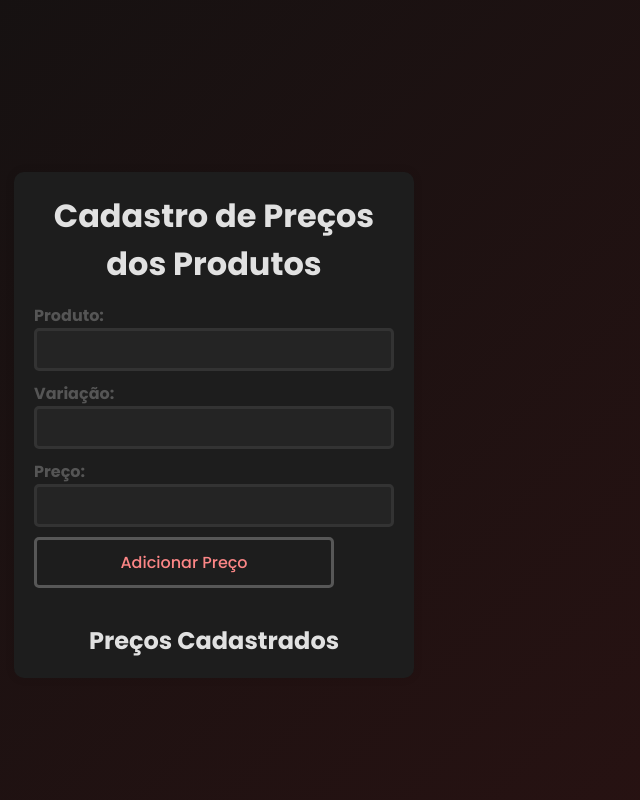
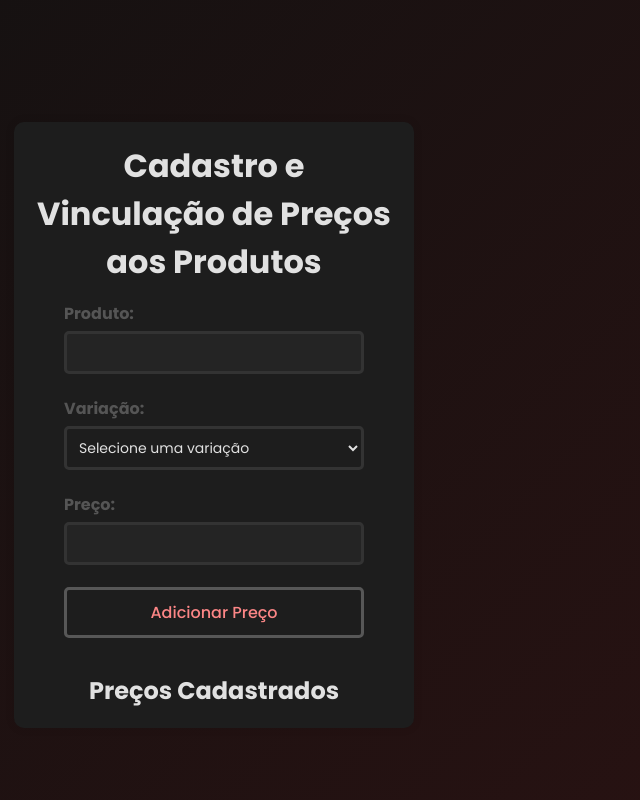
Before and after one commit to ArtuurVinicius/Hamburgueria-Front, a React (Vite) app: page /cadastro-precos in a window 1280 px wide. Shown: the whole page, without its empty margins (426-1066 px from the left). Built offline with nearby package versions, Linux system fonts and the light colour scheme.

Commit message:
feat(add-select-variation): Adicionei elemento select na página de Cadastro e Vinculação de Preço ao Produto.

```diff
--- a/index.html
+++ b/index.html
@@ -8,7 +8,7 @@
   <link rel="preconnect" href="https://fonts.gstatic.com" crossorigin>
   <link href="https://fonts.googleapis.com/css2?family=Bebas+Neue&display=swap" rel="stylesheet">
   <meta name="viewport" content="width=device-width, initial-scale=1.0" />
-  <title>Hamburgueria dos Guri</title>
+  <title>Hamburgueria</title>
 </head>
 
 <body>
--- a/src/pages/CadastroEVinculacao/index.jsx
+++ b/src/pages/CadastroEVinculacao/index.jsx
@@ -1,5 +1,5 @@
 import React, { useState } from "react";
-import PriceForm from "./PriceForm";
+import PriceForm from "./priceForm";
 import PriceList from "./PriceList";
 import './style.css';
 
@@ -33,7 +33,7 @@ function App() {
 
   return (
     <div className="container">
-      <h1>Cadastro de Preços dos Produtos</h1>
+      <h1>Cadastro e Vinculação de Preços aos Produtos</h1>
       <PriceForm addOrUpdatePrice={addOrUpdatePrice} editingPrice={editingPrice} />
       <PriceList prices={prices} onEdit={editPrice} onRemove={removePrice} />
     </div>
--- a/src/pages/CadastroEVinculacao/priceForm.jsx
+++ b/src/pages/CadastroEVinculacao/priceForm.jsx
@@ -21,7 +21,9 @@ function PriceForm({ addOrUpdatePrice, editingPrice }) {
       setVariation("");
       setPrice("");
     } else {
-      alert("Todos os campos são obrigatórios e o preço deve ser maior que zero.");
+      alert(
+        "Todos os campos são obrigatórios e o preço deve ser maior que zero."
+      );
     }
   };
 
@@ -38,13 +40,18 @@ function PriceForm({ addOrUpdatePrice, editingPrice }) {
       </div>
       <div>
         <label>Variação:</label>
-        <input
-          type="text"
+        <select
           value={variation}
           onChange={(e) => setVariation(e.target.value)}
           required
-        />
+        >
+          <option value="">Selecione uma variação</option>
+          <option value="Pequeno">Pequeno</option>
+          <option value="Médio">Médio</option>
+          <option value="Grande">Grande</option>
+        </select>
       </div>
+
       <div>
         <label>Preço:</label>
         <input
--- a/src/pages/CadastroEVinculacao/style.css
+++ b/src/pages/CadastroEVinculacao/style.css
@@ -37,18 +37,28 @@ form div {
 
 label {
   font-weight: bold;
-  margin-bottom: 5px;
-  color: #555;
+  margin-bottom: 8px;
+  color: #868686;
+  display: block;
 }
 
 input[type="text"],
-input[type="number"] {
+input[type="number"],
+select {
+  width: 100%;
   padding: 8px;
-  border: 1px solid #ddd;
+  margin-bottom: 12px;
+  border: 3px solid #333;
   border-radius: 5px;
-  width: 100%;
   box-sizing: border-box;
   font-size: 14px;
+  color: #E1E1E1;
+  background-color: #1D1D1D;
+}
+
+select:focus {
+  border-color: #FC8686;
+  outline: none;
 }
 
 button {
--- a/src/pages/CadastroProdutos/style.css
+++ b/src/pages/CadastroProdutos/style.css
@@ -38,7 +38,7 @@ body {
   .product-form label {
     font-weight: bold;
     margin-bottom: 8px;
-    color: #555;
+    color: #868686;
     display: block;
   }
 
```
